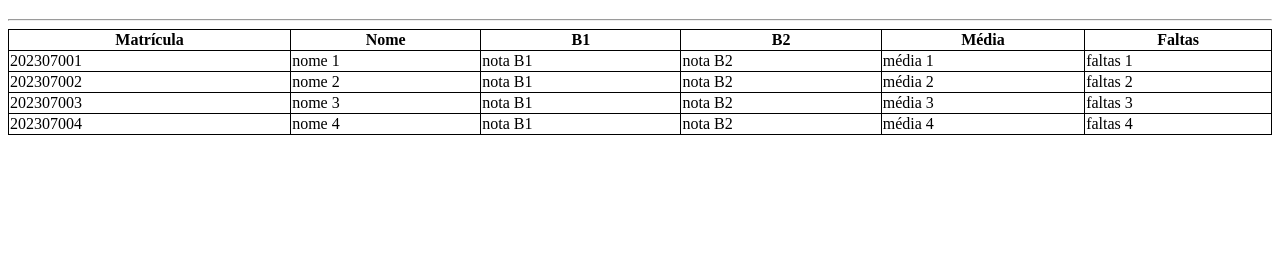
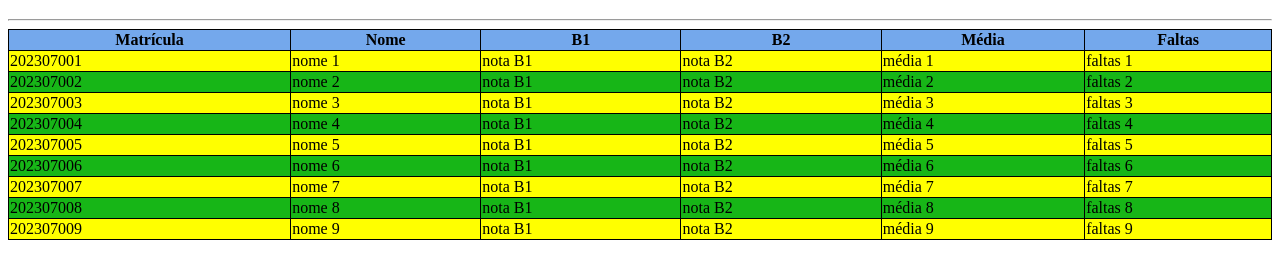
Before and after one commit to juanep23/TabelaUVV.ConWeb, a plain HTML site: page index.html in a window 1280 px wide. Shown: the part 61-340 px from the top of the page. Drawn offline with Linux system fonts and the light colour scheme.

Commit message:
Add files via upload
style 1

```diff
--- a/index.html
+++ b/index.html
@@ -10,13 +10,25 @@
           border: 1px solid black;
           border-collapse: collapse;
         }
+
+        #tablehead {
+            background-color: rgb(116, 168, 236);
+        }
+
+        tr:nth-of-type(2n+3) {
+            background-color: rgb(23, 182, 23);
+        }
+
+        tr:nth-of-type(even) {
+            background-color: yellow;
+        }
     </style>
 </head>
 <body>
     <h1>1º Período UVV</h1>
     <hr>
     <table style="width:100%">
-    <tr>
+    <tr id="tablehead">
         <th>Matrícula</th>
         <th>Nome</th>
         <th>B1</th>
@@ -24,7 +36,7 @@
         <th>Média</th>
         <th>Faltas</th>
     </tr>
-    <tr>
+    <tr id="row1" class="odd">
         <td>202307001</td>
         <td>nome 1</td>
         <td>nota B1</td>
@@ -32,7 +44,7 @@
         <td>média 1</td>
         <td>faltas 1</td>
     </tr>
-    <tr>
+    <tr id="row2" class="even">
         <td>202307002</td>
         <td>nome 2</td>
         <td>nota B1</td>
@@ -40,7 +52,7 @@
         <td>média 2</td>
         <td>faltas 2</td>
     </tr>
-    <tr>
+    <tr id="row3" class="odd">
         <td>202307003</td>
         <td>nome 3</td>
         <td>nota B1</td>
@@ -48,7 +60,7 @@
         <td>média 3</td>
         <td>faltas 3</td>
     </tr>
-    <tr>
+    <tr id="row4" class="even">
         <td>202307004</td>
         <td>nome 4</td>
         <td>nota B1</td>
@@ -56,6 +68,46 @@
         <td>média 4</td>
         <td>faltas 4</td>
     </tr>
+    <tr id="row5" class="odd">
+        <td>202307005</td>
+        <td>nome 5</td>
+        <td>nota B1</td>
+        <td>nota B2</td>
+        <td>média 5</td>
+        <td>faltas 5</td>
+    </tr>
+    <tr id="row6" class="even">
+        <td>202307006</td>
+        <td>nome 6</td>
+        <td>nota B1</td>
+        <td>nota B2</td>
+        <td>média 6</td>
+        <td>faltas 6</td>
+    </tr>
+    <tr id="row7" class="odd">
+        <td>202307007</td>
+        <td>nome 7</td>
+        <td>nota B1</td>
+        <td>nota B2</td>
+        <td>média 7</td>
+        <td>faltas 7</td>
+    </tr>
+    <tr id="row8" class="even">
+        <td>202307008</td>
+        <td>nome 8</td>
+        <td>nota B1</td>
+        <td>nota B2</td>
+        <td>média 8</td>
+        <td>faltas 8</td>
+    </tr>
+    <tr id="row9" class="odd">
+        <td>202307009</td>
+        <td>nome 9</td>
+        <td>nota B1</td>
+        <td>nota B2</td>
+        <td>média 9</td>
+        <td>faltas 9</td>
+    </tr>
     </table>
 </body>
 </html>
```
